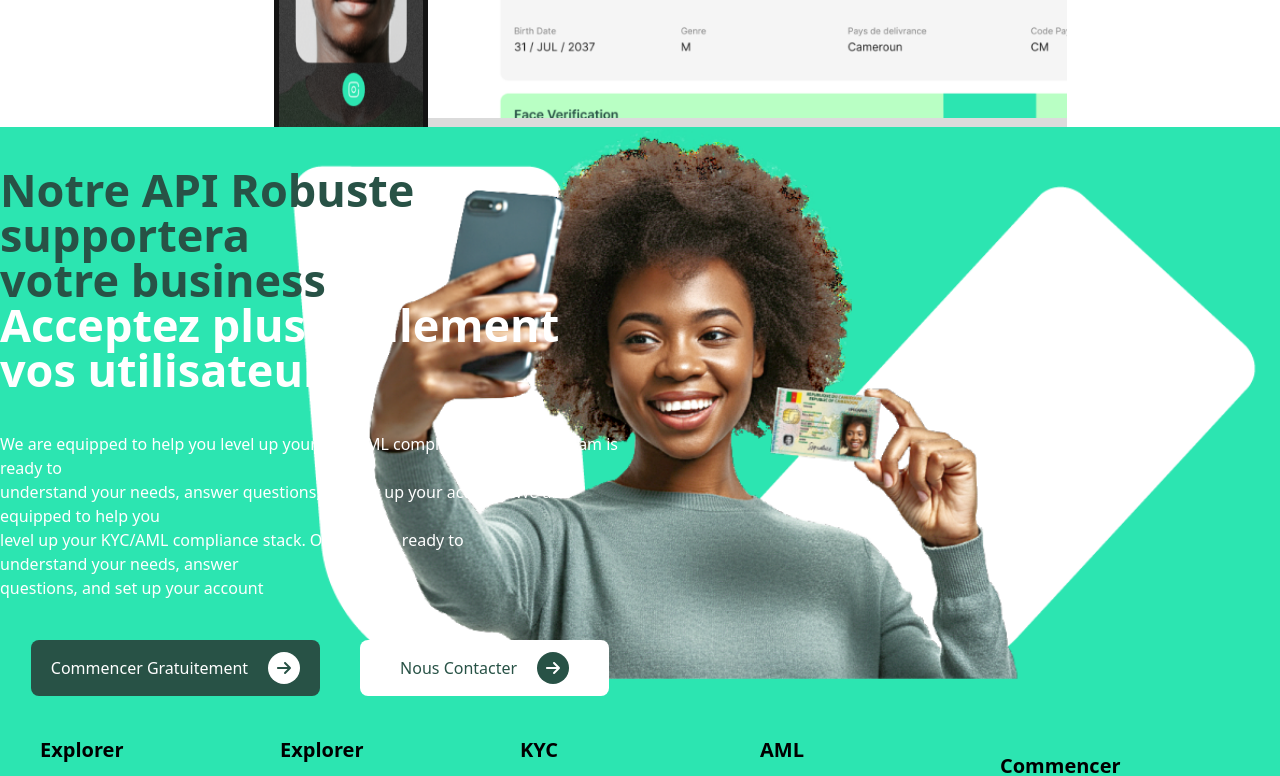
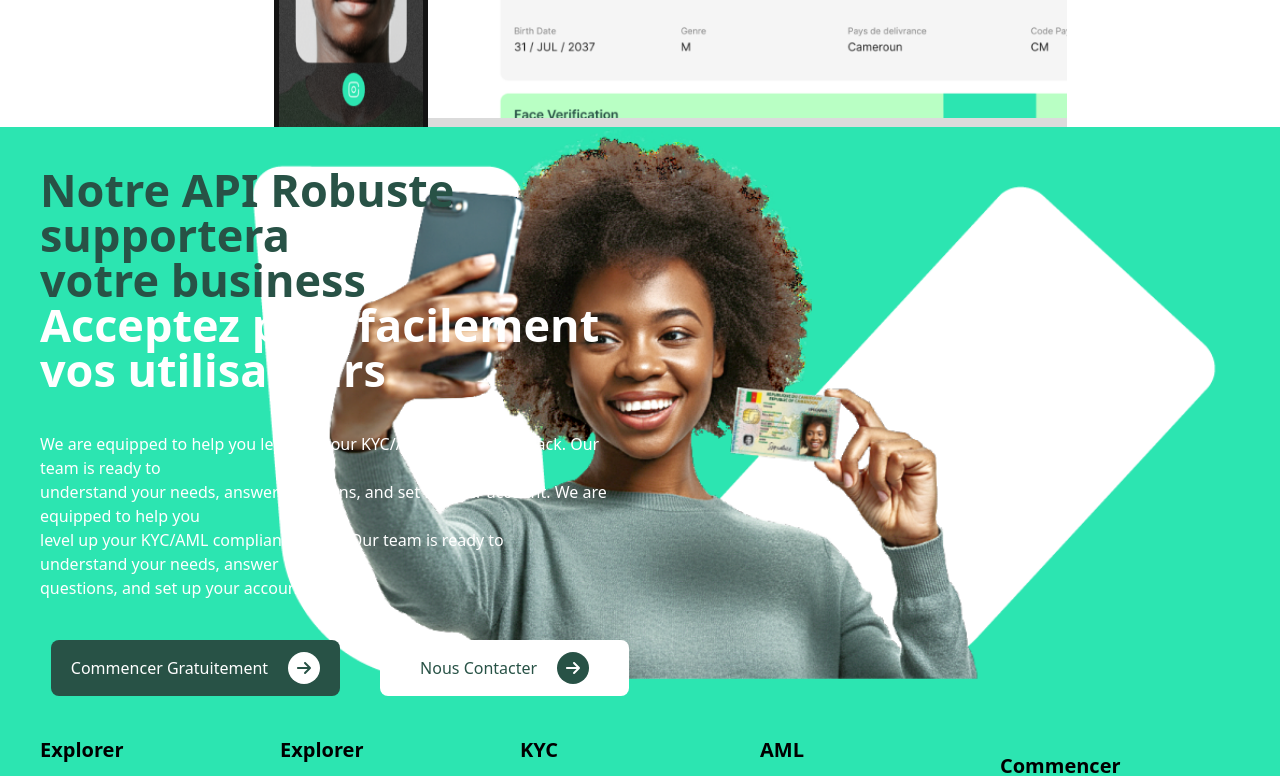
Before and after one commit to chrisvaldes/sekure-site, a React (Create React App) app: page / in a window 1280 px wide. Shown: the part 7400-8176 px from the top of the page. Built offline with nearby package versions, Linux system fonts and the light colour scheme.

Commit message:
version1.6

```diff
--- a/src/Components/Footer.jsx
+++ b/src/Components/Footer.jsx
@@ -9,7 +9,7 @@ export default function Footer() {
     return (
         <>
             <section class="section-footer" >
-                <div className='section-footer-element bg-cyan-color'>
+                <div className='section-footer-element bg-cyan-color px-10'>
                     <div class="footer-section-background  grid grid-cols-1 sm:grid-cols-1 md:grid-cols-1 lg:grid-cols-2 items-center justify-between">
                         <div class="flex flex-col items-center justify-center pt-10">
                             <div class=" text-cyan-deep font-bold text-left title text-title font-weight-title font-family-title leading-normal footer-title">
```
